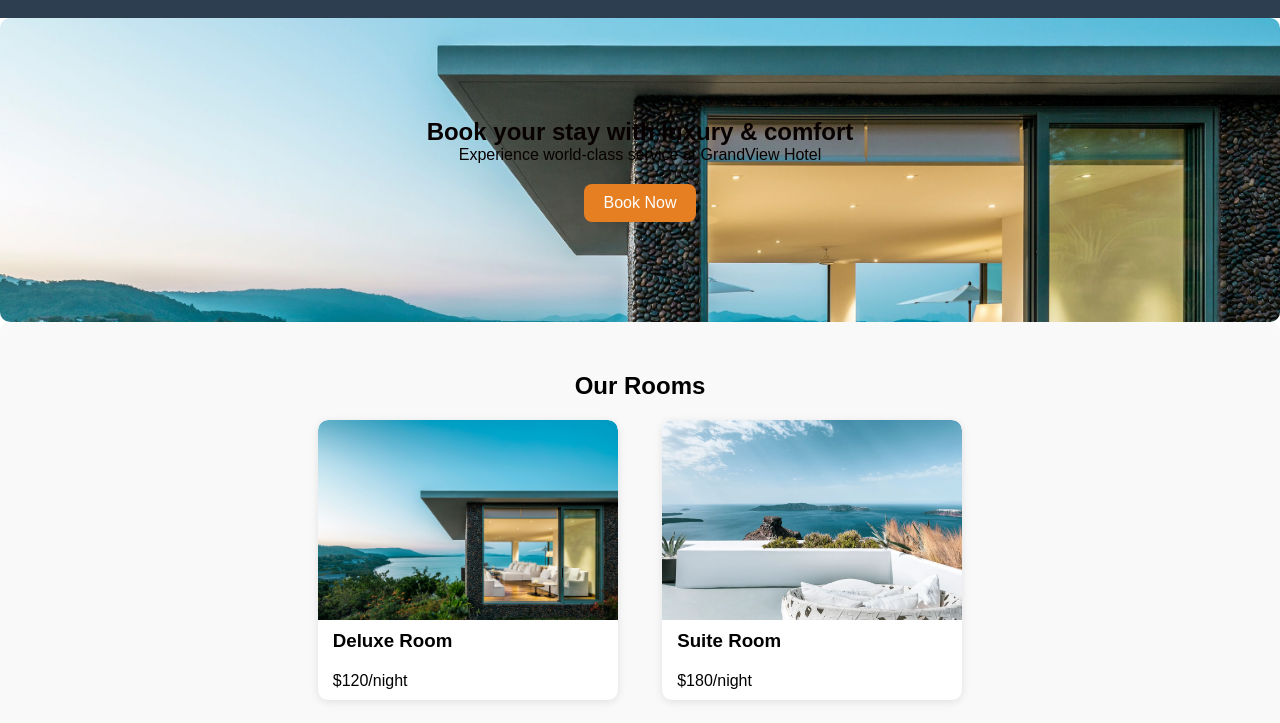
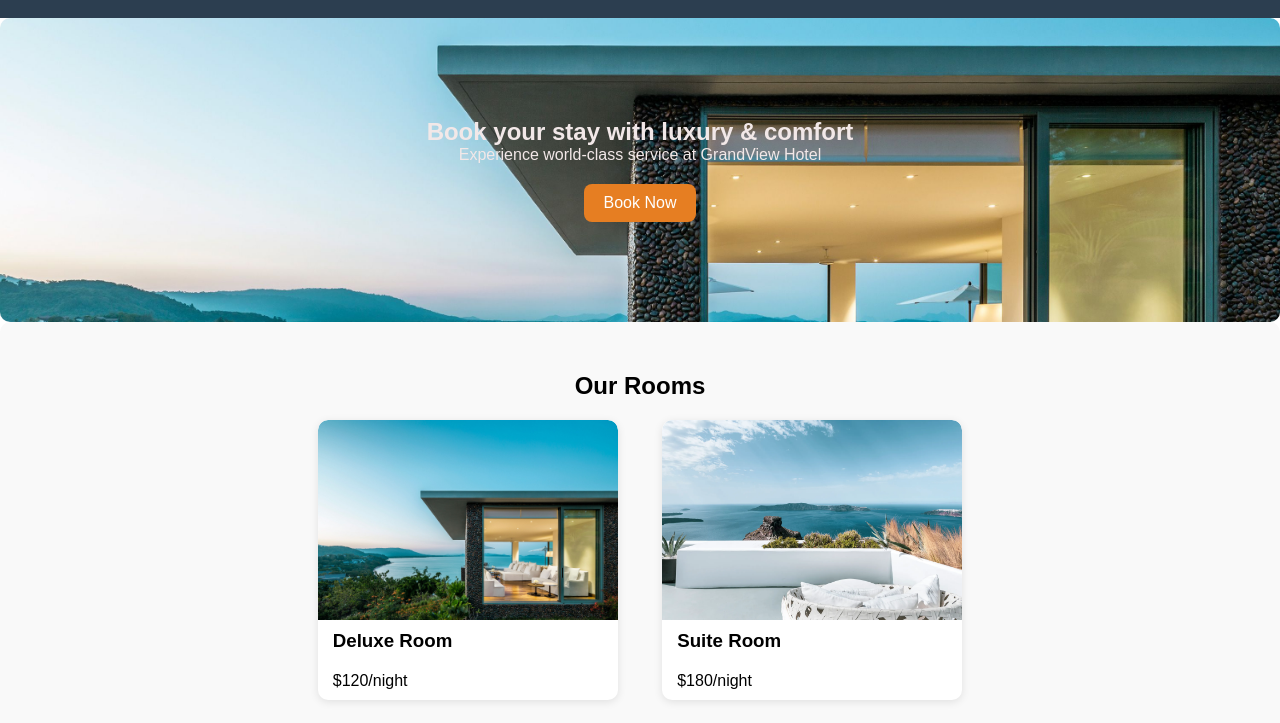
Before and after one commit to mainawnwe/Hotel-Booking, a plain HTML site: page index.html in a window 1280 px wide. Shown: the part 77-800 px from the top of the page. Drawn offline with Linux system fonts and the light colour scheme.

```diff
--- a/style.css
+++ b/style.css
@@ -21,7 +21,7 @@
 
 .hero {
   background: url('images/como-point.jpg') no-repeat center center/cover;
-  color: #080101;
+  color: hsl(0, 29%, 93%);
   padding: 100px 20px;
   text-align: center;
   border-radius: 10px;
```
